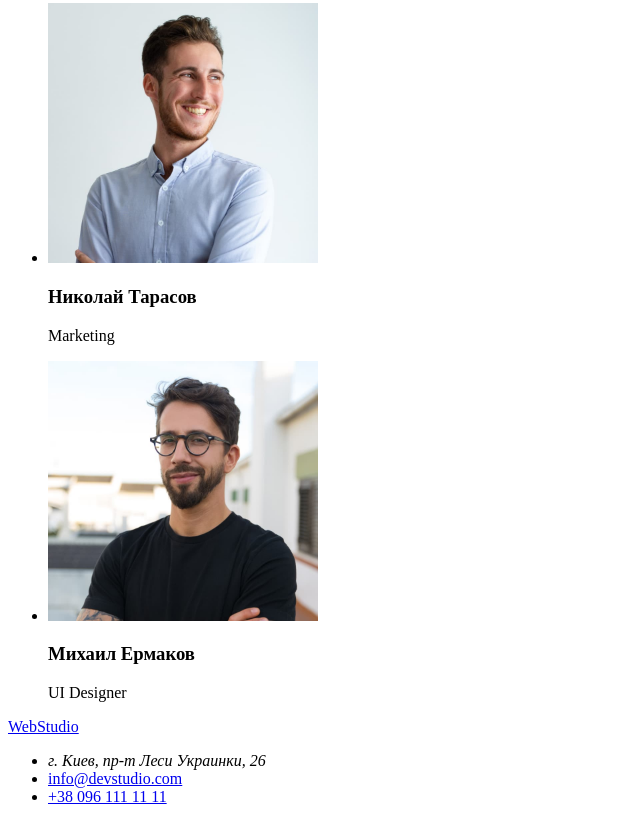
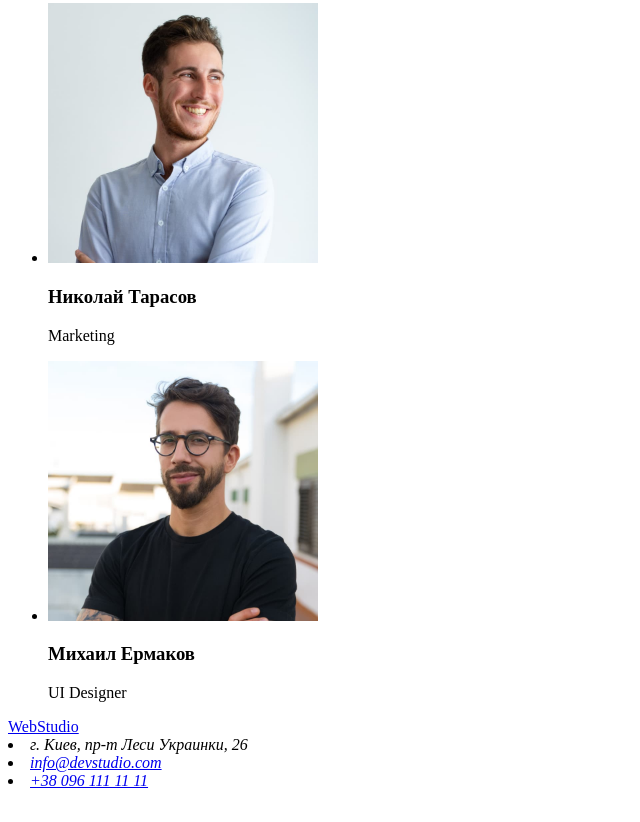
Before and after one commit to Stas-0k/goit-markup-hw-01, a plain HTML site: page index.html in a window 1280 px wide. Shown: the part 2333-3155 px from the top of the page, without its empty margins (0-640 px from the left). After the commit the page ends 3131 px from the top, so only its background shows below. Drawn offline with Linux system fonts and the light colour scheme.

Commit message:
create4
create4

```diff
--- a/index.html
+++ b/index.html
@@ -101,10 +101,11 @@
     <!--Footer-->
     <footer>
         <a href="./index.html">WebStudio</a>
-        <ul>
-            <li><address>г. Киев, пр-т Леси Украинки, 26</address></li>
+        <address>
+            <li>г. Киев, пр-т Леси Украинки, 26</li>
             <li><a href="mailto:info@devstudio.com">info@devstudio.com</a></li>
             <li><a href="tel:+380961111111">+38 096 111 11 11</a></li>
+        </address>
         </ul>
     </footer>
 
```
